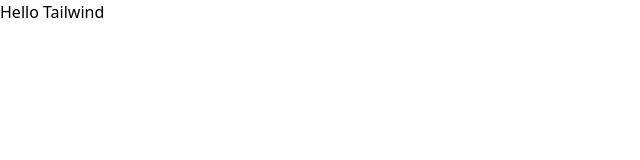
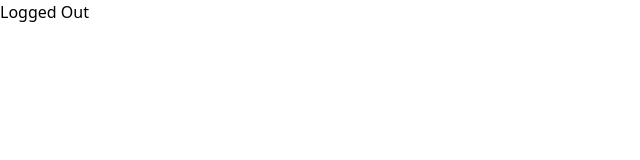
Before and after one commit to duduling/nuber-eats-frontend, a React (Create React App) app: page / in a window 1280 px wide. Shown: the top 160 px of the page, without its empty margins (0-640 px from the left). Built offline with nearby package versions, Linux system fonts and the light colour scheme.

Commit message:
#14.4 React Router Dom

```diff
--- a/package.json
+++ b/package.json
@@ -16,6 +16,7 @@
     "postcss": "^8.2.2",
     "react": "^17.0.1",
     "react-dom": "^17.0.1",
+    "react-router-dom": "^5.2.0",
     "react-scripts": "4.0.1",
     "tailwindcss": "^2.0.2",
     "typescript": "^4.0.3",
--- a/src/App.tsx
+++ b/src/App.tsx
@@ -1,7 +1,8 @@
 import React from "react";
+import LoggedOutRouter from "./routers/LoggedOutRouter";
 
 function App() {
-  return <div>Hello Tailwind</div>;
+  return <LoggedOutRouter />;
 }
 
 export default App;
--- /dev/null
+++ b/src/routers/LoggedInRouter.tsx
@@ -0,0 +1,5 @@
+import React from "react";
+
+const LoggedInRouter = () => <span>Logged In</span>;
+
+export default LoggedInRouter;
--- /dev/null
+++ b/src/routers/LoggedOutRouter.tsx
@@ -0,0 +1,5 @@
+import React from "react";
+
+const LoggedOutRouter = () => <span>Logged Out</span>;
+
+export default LoggedOutRouter;
```
Also changed, not shown: 1 other file (tests, documents, lock files or other folders).
